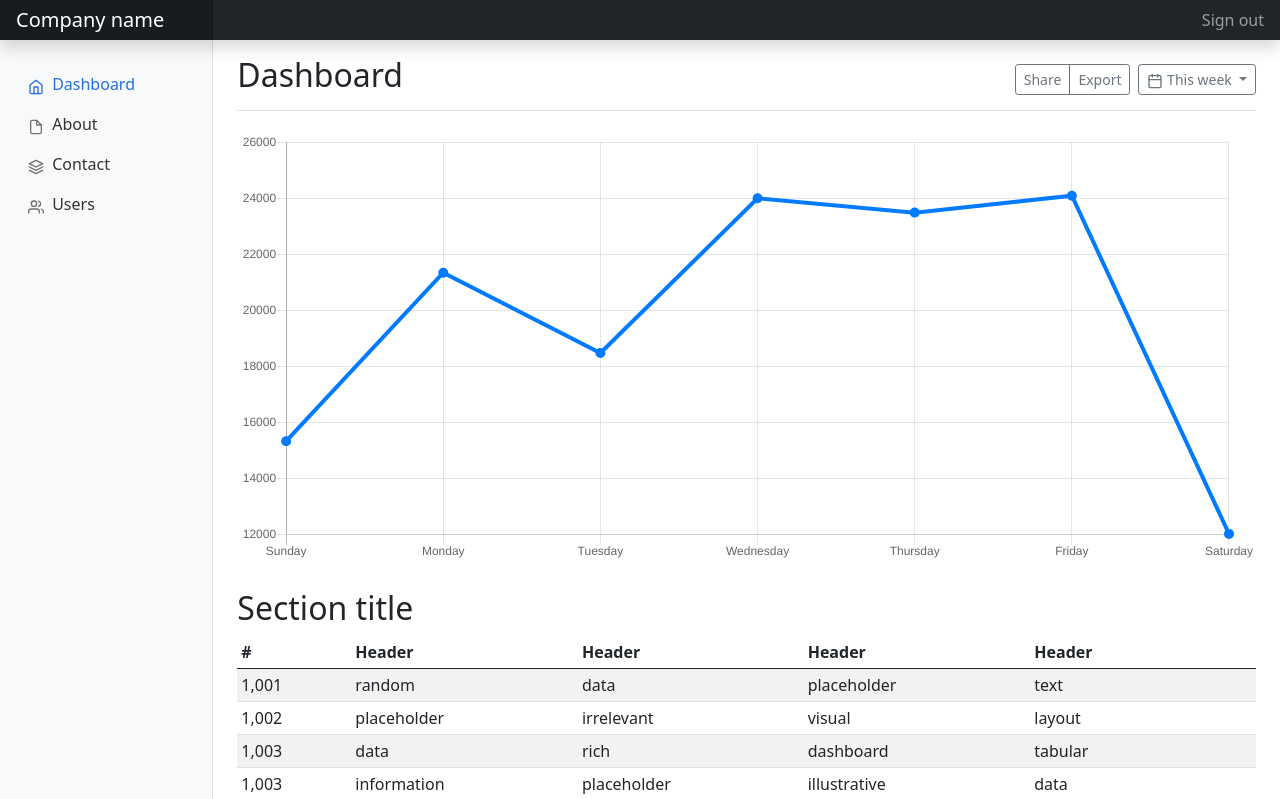
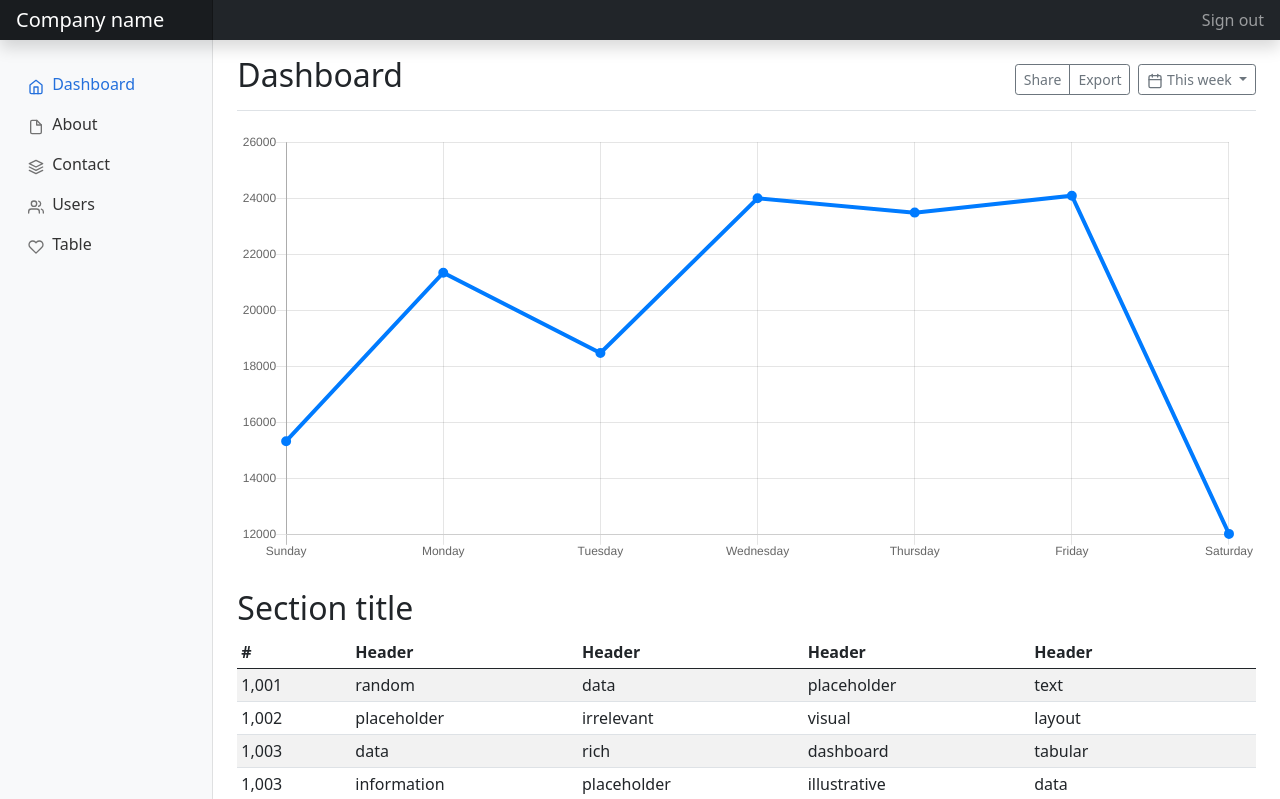
Before and after one commit to rifqighazy/bootstrap1, a PHP site: page /index.php in a window 1280 px wide. Shown: the top 799 px of the page. Run offline with PHP 8.4, Linux system fonts and the light colour scheme; a user stored in the database is signed in.

Commit message:
index.php

```diff
--- a/index.php
+++ b/index.php
@@ -69,6 +69,12 @@ if(!isset($_SESSION['username'])){
                                     Users
                                 </a>
                             </li>
+                            <li class="nav-item">
+                                <a class="nav-link" href="index.php?page=data">
+                                    <span data-feather="heart"></span>
+                                    Table
+                                </a>
+                            </li>
                         </ul>
                     </div>
                 </nav>
@@ -93,6 +99,9 @@ if(!isset($_SESSION['username'])){
                     case 'user':
                     include "user.php";
                     break;
+                    case 'data':
+                    include "data.php";
+                    break;
                 }
             }
             else{
```
